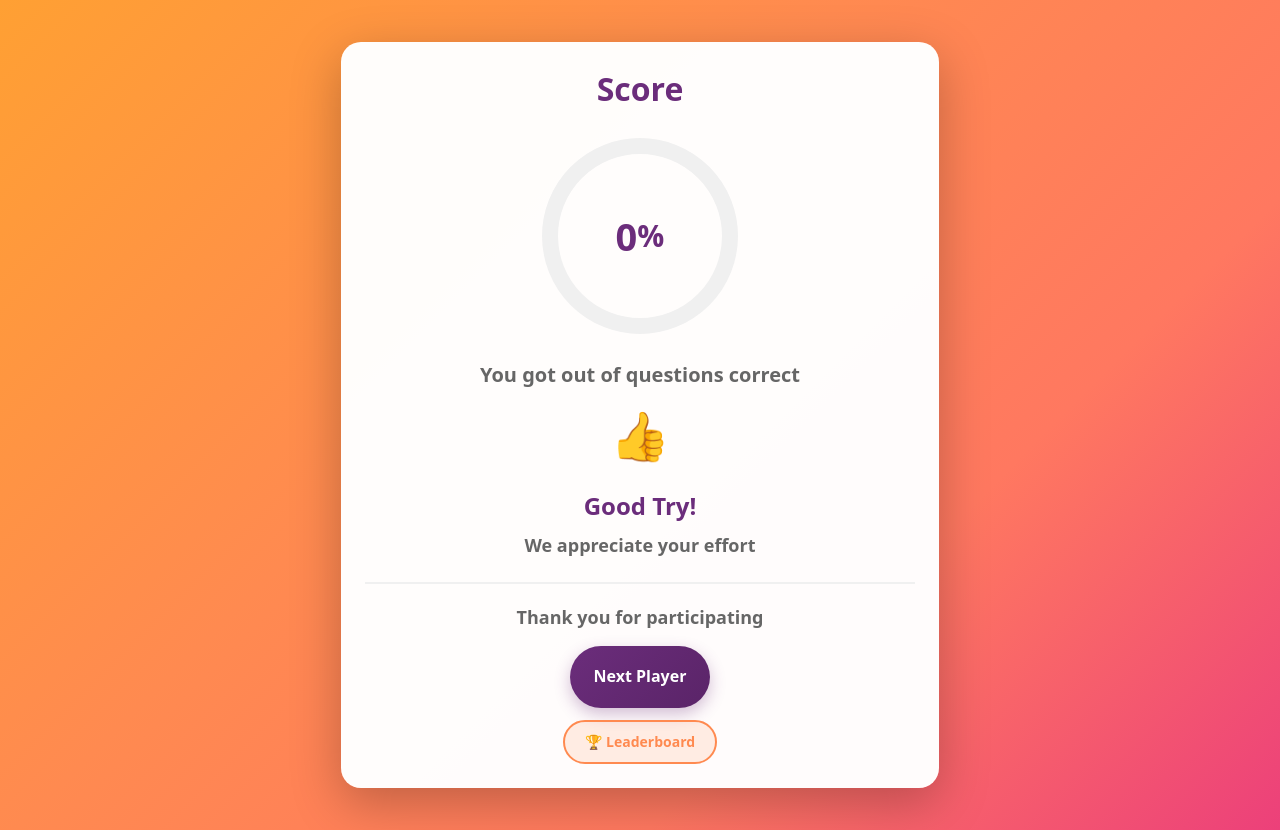
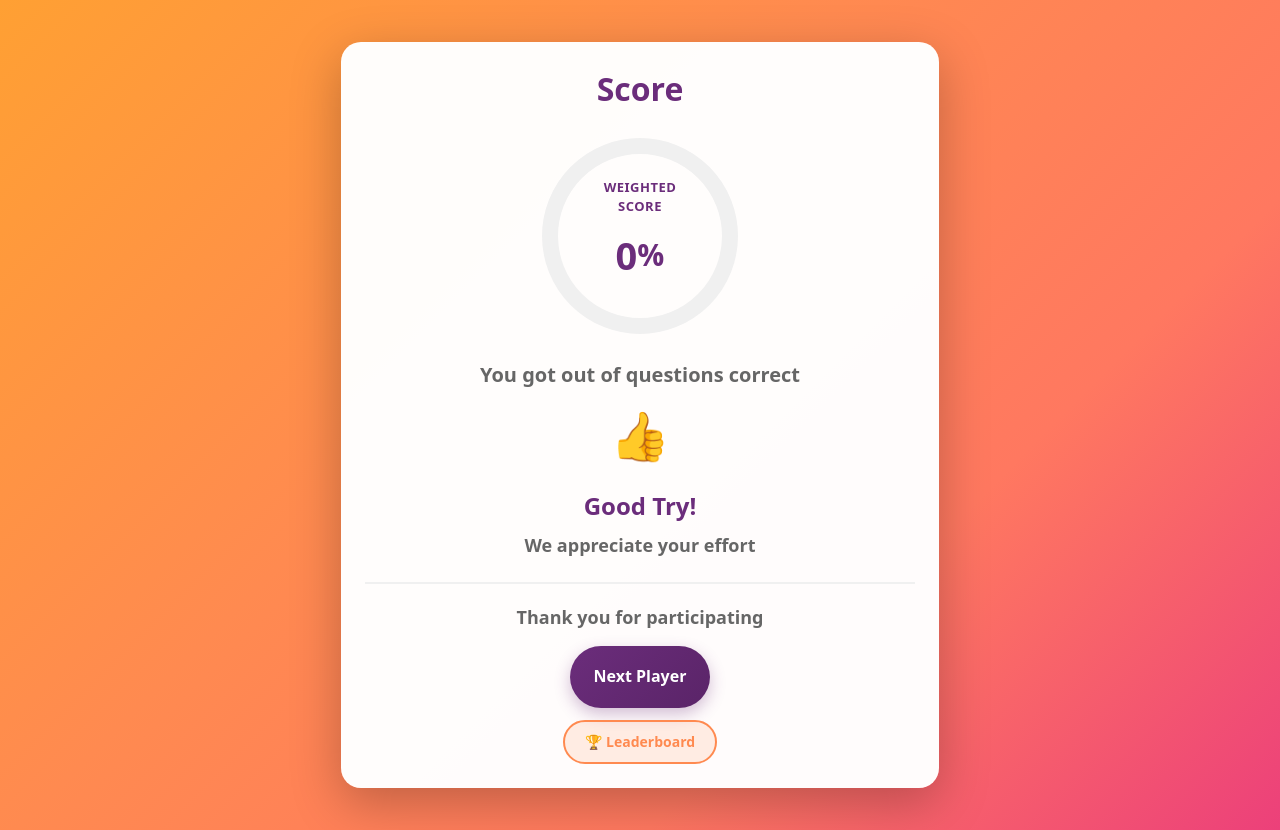
Before and after one commit to Social-Innovation-Lab/Innovation-exhibition-quiz, a Flask app: template templates/result.html in a window 1280 px wide. Run offline with Flask 3, Linux system fonts and the light colour scheme; the template is opened without the code that fills it, so the values that code supplies are empty; some libraries are stand-ins or nearby versions.

Commit message:
Add weighted score label to the quiz results circle
Add a label for "Weighted Score" above the percentage in the results circle on the scoreboard page, with corresponding CSS styling.

Replit-Commit-Author: Agent
Replit-Commit-Session-Id: df0e984b-2be4-4a1b-a210-3e19c41e0bc6
Replit-Commit-Checkpoint-Type: full_checkpoint
Replit-Commit-Event-Id: 958cc2b7-0a98-404b-b1b1-f8a2ff4f012f
Replit-Commit-Screenshot-Url: https://storage.googleapis.com/screenshot-production-us-central1/474f6d33-5530-4c51-8e53-e2d7cdb3d75e/df0e984b-2be4-4a1b-a210-3e19c41e0bc6/KNF7Jow

```diff
--- a/templates/result.html
+++ b/templates/result.html
@@ -18,6 +18,7 @@
                 data-final-offset="{{565 - (565 * data.weighted_percent / 100)}}" />
       </svg>
       <div class="score-content">
+        <div class="score-label">{{ "ওজনযুক্ত স্কোর" if lang == 'bn' else "Weighted Score" }}</div>
         <div class="score-display">
           <span class="score-number" id="animatedScore">0</span><span class="score-percent">%</span>
         </div>
@@ -155,6 +156,15 @@
   left: 50%;
   transform: translate(-50%, -50%);
   text-align: center;
+}
+
+.score-label {
+  font-size: clamp(11px, 2vw, 13px);
+  font-weight: 600;
+  color: #6B2D7B;
+  margin-bottom: 4px;
+  text-transform: uppercase;
+  letter-spacing: 0.5px;
 }
 
 .score-display {
```
